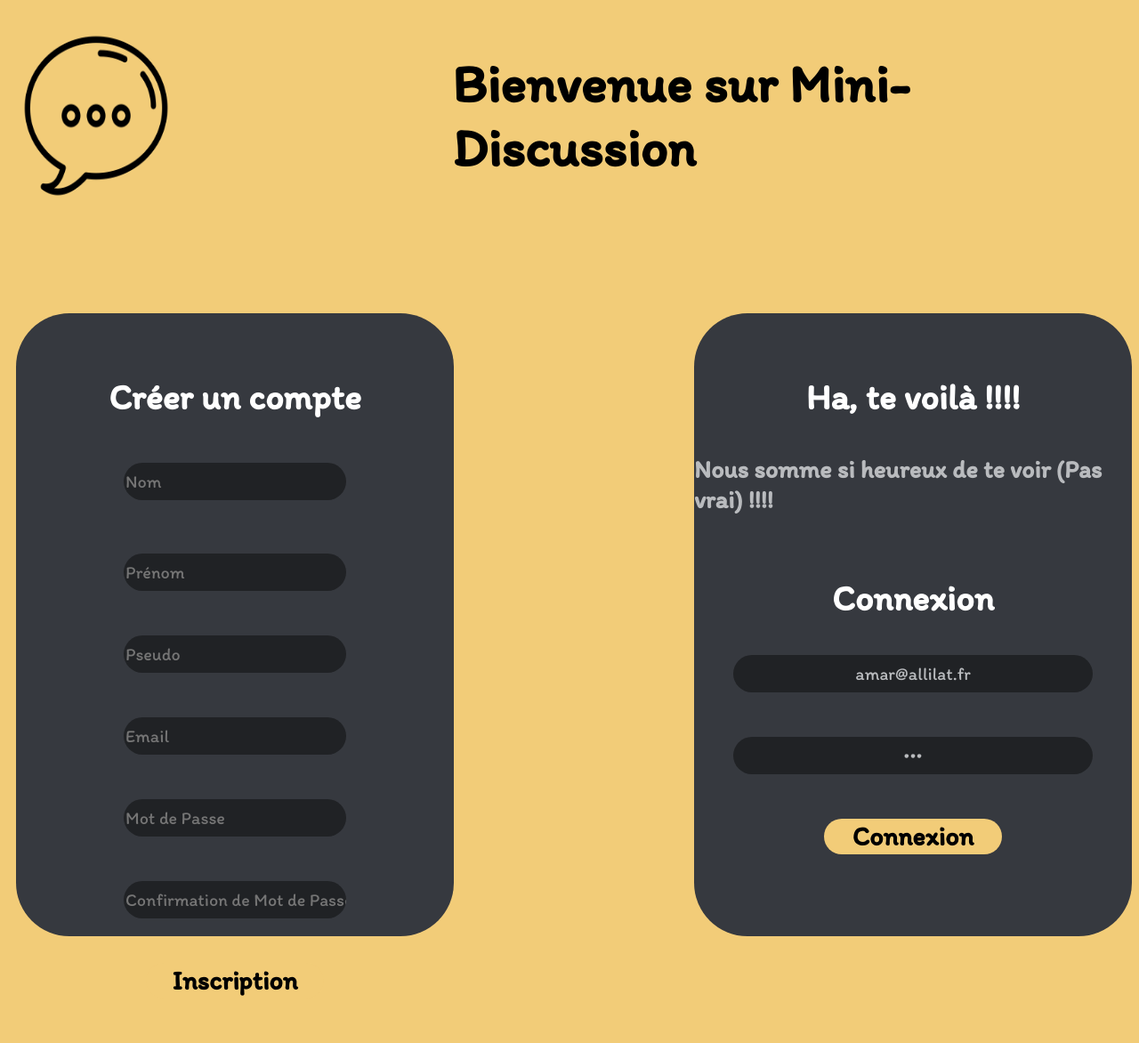
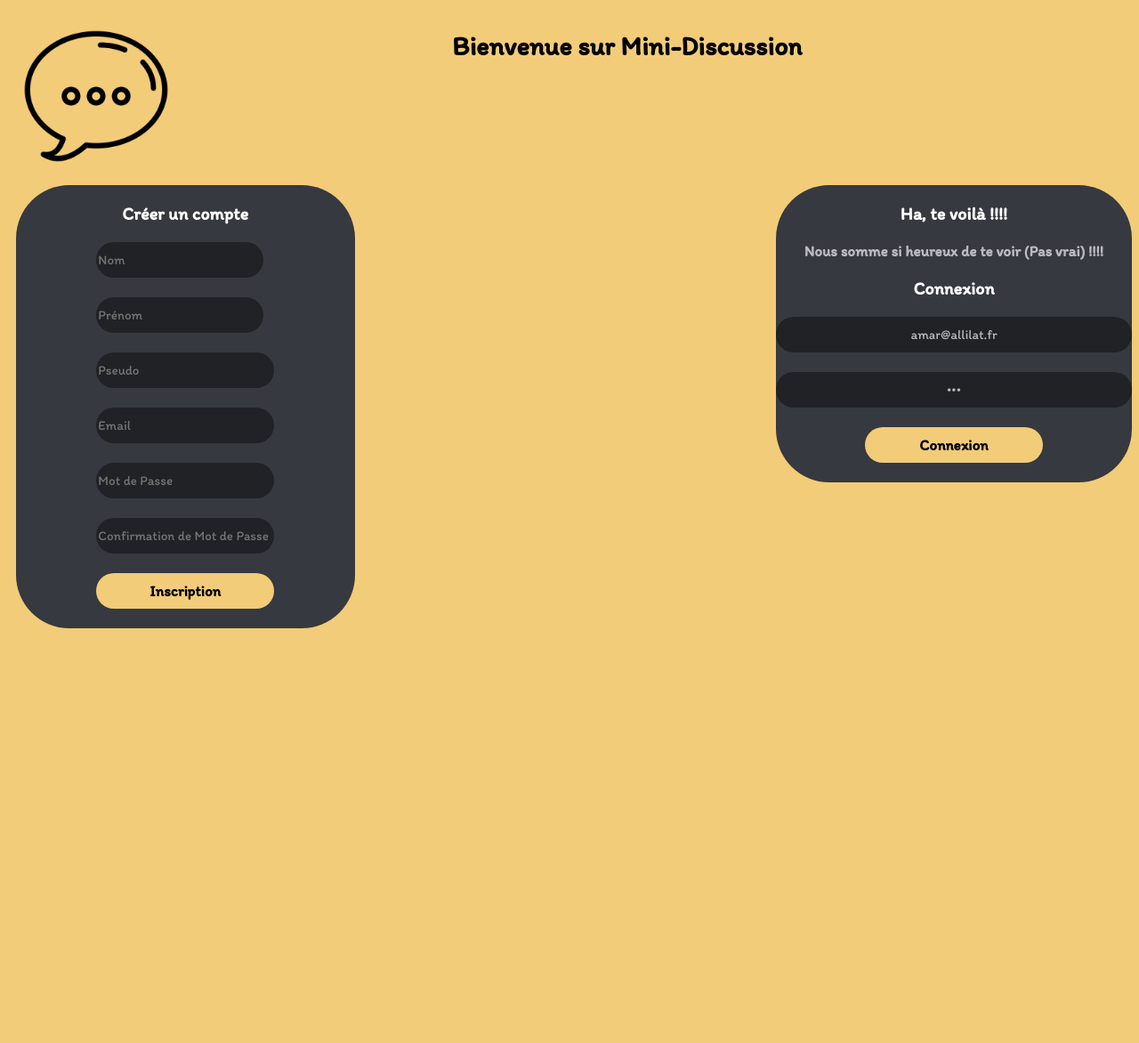
Before and after one commit to amarallilat/minidiscord, a PHP site: page / in a window 1280 px wide. Shown: the whole page at 89% size. After the commit the page ends 706 px from the top, so only its background shows below. Run offline with PHP 8.4, Linux system fonts and the light colour scheme.

Commit message:
ffffffff

```diff
--- a/css/index.css
+++ b/css/index.css
@@ -4,34 +4,31 @@ body {
 
 .titre {
     display: flex;
-    margin-bottom: 100px;
 }
 #espace {
     margin-left: 300px;
-    font-weight: bold;
-    font-size: 60px;
-
-    border-radius: 60px;
+    font-weight: bolder;
+    font-size: 30px;
+    border-radius: 50px;
     font-family: "Itim", cursive;
 }
 
 .grisclair {
     background-color: #36393f;
-    width: 40%;
-    font-size: 40px;
+    width: fit-content;
+    font-size: 20px;
     font-weight: center;
     border-radius: 60px;
-    height: 700px;
+    height: fit-content;
     margin-left: 10px;
     font-family: "Itim", cursive;
 }
 
 p {
     color: white;
-    font-weight: bold;
+    font-weight: bolder;
     display: flex;
     justify-content: center;
-    padding-top: 30px;
     font-family: "Itim", cursive;
 }
 .aranger {
@@ -47,12 +44,13 @@ p {
 }
 
 input {
-    font-size: 20px;
+    box-sizing: border-box;
+    font-size: 15px;
     color: #b9bbbe;
     background-color: #202225;
     border: none;
     height: 40px;
-    margin-bottom: 50px;
+    margin-bottom: 22px;
     display: flex;
     justify-items: center;
     text-align: center;
@@ -75,18 +73,16 @@ input {
     width: 200px;
     border-radius: 60px;
     cursor: pointer;
-    font-size: 30px;
+    font-size: 17px;
 }
 
 .deuxgris {
     display: flex;
-}
-.deux {
-    margin-left: 270px;
+    justify-content: space-between;
 }
 
 h3 {
-    font-size: 28px;
+    font-size: 17px;
     color: #b9bbbe;
     display: flex;
     justify-content: center;
--- a/index.html
+++ b/index.html
@@ -16,7 +16,9 @@
     <body>
         <div class="titre">
             <img src="./images/logo.png" width="200px" alt="" />
-            <h2 id="espace">Bienvenue sur Mini-Discussion</h2>
+            <h2 class="degradation" id="espace">
+                Bienvenue sur Mini-Discussion
+            </h2>
         </div>
         <div class="deuxgris">
             <div class="grisclair">
@@ -48,7 +50,7 @@
                 </div>
             </div>
 
-            <div class="grisclair deux">
+            <div class="grisclair">
                 <p>Ha, te voilà !!!!</p>
                 <h3>Nous somme si heureux de te voir (Pas vrai) !!!!</h3>
                 <p>Connexion</p>
```
